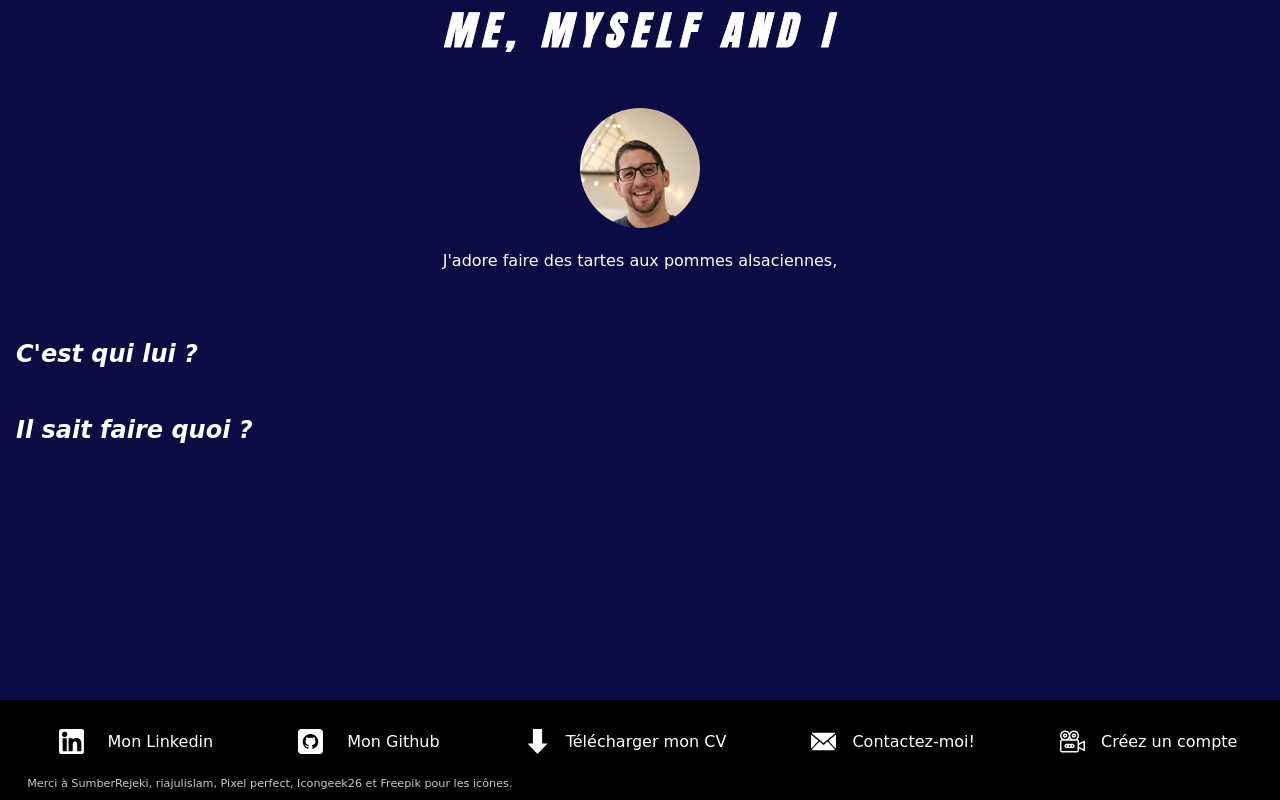
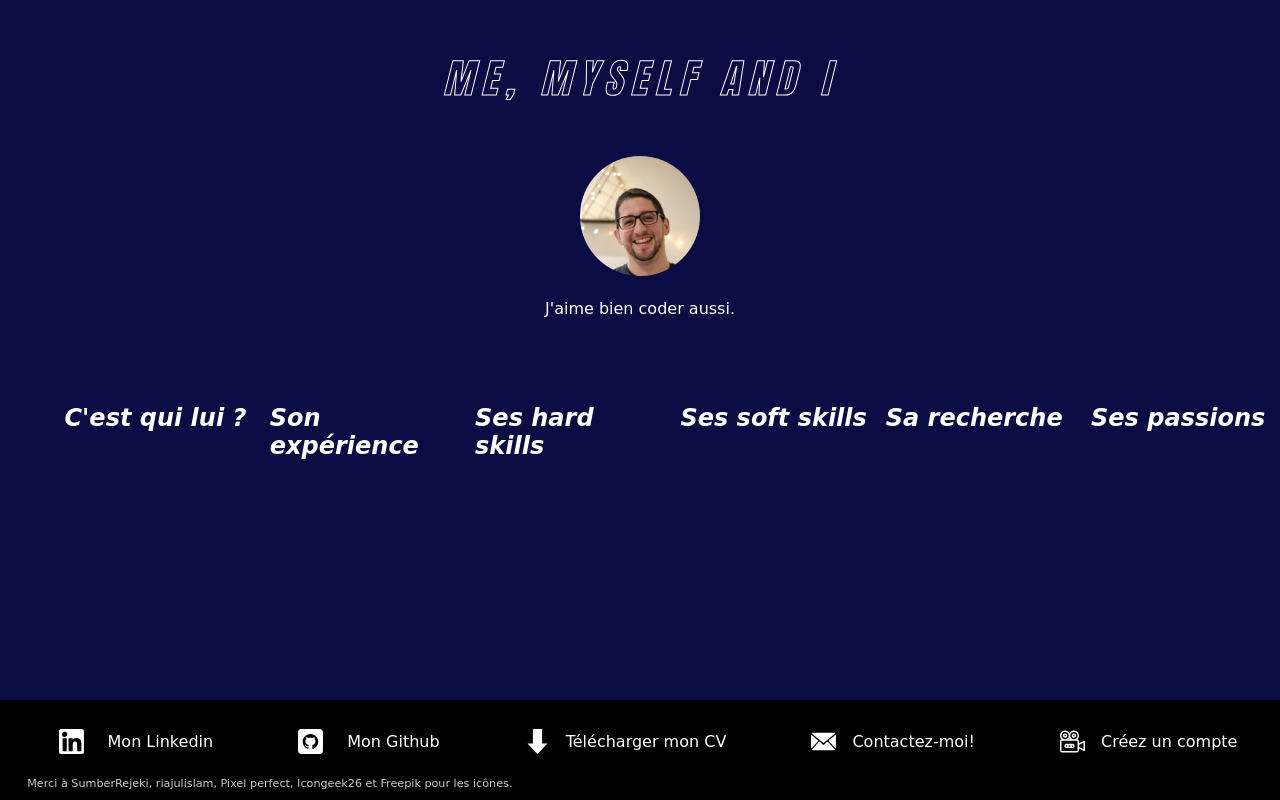
Before and after one commit to JeromeGlt/site_perso_me_myself_and_i_frontend, a Vue app: page /#/ in a window 1280 px wide. Built offline with nearby package versions, Linux system fonts and the light colour scheme.

Commit message:
amelioration of the design

```diff
--- a/src/views/Homepage.vue
+++ b/src/views/Homepage.vue
@@ -8,27 +8,63 @@
     </div>
     <div class="main_roller">
       <div class="roller">
-        <span id="rolltext">Jérôme, 31 ans<br>
-          Développeur web junior<br>
-          J'adore faire des tartes aux pommes alsaciennes,<br>
-          mais pas que! J'aime bien coder aussi.<br>
-          Ça occupe même une bonne partie de mes journées.
+        <span id="rolltext">Jérôme, 31 ans, développeur web junior<br>
+          J'adore faire des tartes aux pommes alsaciennes!<br>
+          J'aime bien coder aussi.<br>
+          Ça occupe même une bonne partie de mes journées.<br>
+          <routerLink class="link_head" to="/signup">Cliquez ici et laissez-vous guider à la découverte d'une de mes passions!</routerLink>
         </span>
       </div>
     </div>
-    <h2>C'est qui lui ?</h2>
-    <div class="container_presentation sentences">
-      <span class="presentation">Je vois le développement web comme un travail de magicien: on crée les tours un à un mineucieusement pour offrir un spectacle à la fin.</span>
-      <span class="presentation">Avec des lignes de code, j'ai le pouvoir de donner vie à des idées et c'est ça qui me plaît.</span>
-      <span class="presentation">Que vous cherchiez à créer un site web pour votre entreprise ou votre chat, un blog ou une application, j'en ai l'envie</span>
-      <span class="presentation">Je cherche un CDI au sein d'une entreprise ouverte et organisée, qui me permettra de compléter mes connaissances.</span>
-      <span class="presentation">Bienvenue dans mon monde !</span>
-    </div>
-    <h2>Il sait faire quoi ?</h2>
-    <div class="container_presentation sentences">
-      <span class="presentation">J'ai suivi une formation de développeur web chez OpenClassrooms et ai travaillé 9 mois et demi dans une entreprise en tant que dev web.</span>
-      <span class="presentation">J'ai créé ce site en utilisant Vue.js (avec vuex).</span>
-      <span class="presentation">Côté back, j'ai utilisé Nodejs avec l'ORM Express et une base de données MySQL. Pourquoi faire?<routerLink class="link_presentation" to="/movies"> Allez voir!</routerLink></span>
+    <div class="laptop_flexbox">
+      <div class="rubric" @click="show_text($event)">
+        <h2>C'est qui lui ?</h2>
+        <div class="container_presentation sentences">
+          <p class="presentation">Venant du monde du spectacle, je vois le développement web comme un travail de magicien: on crée les tours un à un, mineucieusement, pour offrir un show à la fin.</p>
+          <p class="presentation">Avec des lignes de code, j'ai le pouvoir de donner vie à des idées et c'est ça qui me plaît. Plus je découvre, plus je peux créer et plus j'adore ça.</p>
+          <p class="presentation">Que vous cherchiez à créer un site web pour votre entreprise ou votre chat, un blog ou une application, j'en ai l'envie.</p>
+        </div>
+      </div>
+      <div class="rubric" @click="show_text($event)">
+        <h2>Son expérience</h2>
+        <div class="container_presentation sentences">
+          <p class="presentation">J'ai validé une formation de développeur web chez OpenClassrooms avec 7 projets et ai travaillé 9 mois et demi dans une entreprise en tant que dev web.</p>
+          <p class="presentation">En plus de maintenir des sites existants, j'y ai géré le développement d'un gros projet. C'était évidemment stressant pour un junior, mais je l'ai amené à terme.</p>
+          <p class="presentation">J'ai quitté l'entreprise car la vision du poste ne me correspondait pas ainsi que les technologies utilisées et le salaire.</p>
+        </div>
+      </div>
+      <div class="rubric" @click="show_text($event)">
+        <h2>Ses hard skills</h2>
+        <div class="container_presentation sentences">
+          <p class="presentation">J'ai créé ce site en utilisant Vue.js (avec vuex), un framework que j'affectionne.</p>
+          <p class="presentation">Envie de tester mes connaissances en back ?<routerLink class="link_presentation" to="/signup"> C'est ici!</routerLink></p>
+          <p class="presentation">J'ai utilisé Node.js avec Sequelize, l'ORM Express ainsi qu'une base de données MySQL.</p>
+        </div>
+      </div>
+      <div class="rubric" @click="show_text($event)">
+        <h2>Ses soft skills</h2>
+        <div class="container_presentation sentences">
+          <p class="presentation">Je suis perfectionniste. J'aime le code propre, logique.</p>
+          <p class="presentation">Je suis organisé. Je sais gérer mes tâches et atteindre mes objectifs.</p>
+          <p class="presentation">Je suis curieux. Intéressé par tout ce qui est partagé avec passion, je ne demande qu'à être nourri de nouvelles choses.</p>
+        </div>
+      </div>
+      <div class="rubric" @click="show_text($event)">
+        <h2>Sa recherche</h2>
+        <div class="container_presentation sentences">
+          <p class="presentation">Je cherche un CDI au sein d'une entreprise ouverte et organisée qui me permettra de compléter mes connaissances.</p>
+          <p class="presentation">Idéalement, j'aimerais pouvoir coder du back et du front. Je ne souhaite pas choisir entre les deux actuellement. Je veux être le plus complet possible.</p>
+          <p class="presentation">Le long terme ne me fait pas peur, au contraire. Construire l'avenir de l'entreprise, mener à bien des projets, c'est ce que je souhaite faire.</p>
+        </div>
+      </div>
+      <div class="rubric" @click="show_text($event)">
+        <h2>Ses passions</h2>
+        <div class="container_presentation sentences">
+          <p class="presentation">Outre un développeur, vous avez affaire à un musicien et à un passionné de cinéma français.</p>
+          <p class="presentation">Je vous invite d'ailleurs à aller voir ce que j'ai créé <routerLink class="link_presentation" to="/signup">ici!</routerLink></p>
+          <p class="presentation">Nous pouvons ajouter à cela ma chienne qui représente beaucoup pour moi et les balades en nature qui, après quelques heures de code, me font toujours un bien fou.</p>
+        </div>
+      </div>
     </div>
   </div>
 </template>
@@ -37,12 +73,18 @@
 
 export default {
   name: 'HomePage',
+
   components: {
 
   },
+  data: () => ({
+    innerWidthMobile: false
+  }),
   methods: {
-
+    show_text(event) {
+      event.target.querySelector('.container_presentation').classList.toggle('show_content')
     }
+  }
 }
 </script>
 
@@ -72,6 +114,7 @@ export default {
   section {
     color: #fff;
     text-transform: uppercase;
+    padding-top: 3rem;
   }
   .text-shadow {
     font-style: italic;
@@ -119,46 +162,57 @@ export default {
     animation: slide 10s infinite;
   }
   .container_presentation {
-    max-height: 0px;
     margin-top: 1rem;
     background-color: rgba(0, 0, 0, 0.4);
-    transition: max-height 3s;
-  }
-  /*.container_presentation:hover span{
-    opacity: 1;
-  }*/
-  span {
-    display: block;
+    clip-path: polygon(0% 0%, 100% 0%, 100% 0%, 0% 0%);
+    transition: all ease-in-out 1s;
   }
   h2 {
     margin: 2rem 0 0 1rem;
     font-style: italic;
+    cursor: pointer;
+    pointer-events: none;
   }
-  h2:hover + .container_presentation{
-    max-height: 500px;
+  .show_content {
+    padding: 0.1rem 0 0.1rem 0.1rem;
+    clip-path: polygon(0% 0%, 100% 0%, 100% 100%, 0% 100%);
   }
-  h2:hover + .container_presentation span {
-    opacity: 1;
+  .show_content .presentation {
+    height: auto !important;
+    opacity: 1 !important;
+    transition: all 1s;
   }
-  .sentences span {
+  .sentences p:nth-child(1)  { transition-delay:  200ms }
+  .sentences p:nth-child(2)  { transition-delay:  400ms }
+  .sentences p:nth-child(3)  { transition-delay:  600ms }
+  .presentation {
+    height: 0px;
     opacity: 0;
-    transition: opacity 1300ms;
-  }
-  .sentences span:nth-child(1)  { transition-delay:  200ms }
-  .sentences span:nth-child(2)  { transition-delay:  400ms }
-  .sentences span:nth-child(3)  { transition-delay:  600ms }
-  .sentences span:nth-child(4)  { transition-delay:  800ms }
-  .sentences span:nth-child(5)  { transition-delay:  1000ms }
-  /*.sentences span:nth-child(6)  { transition-delay:  600ms }
-  .sentences span:nth-child(7)  { transition-delay:  400ms }
-  .sentences span:nth-child(8)  { transition-delay:  900ms }
-  .sentences span:nth-child(9)  { transition-delay:  700ms }*/
-  .presentation {
-    margin: 1rem 2rem 0 2rem;
     line-height: 25px;
+    margin: 1rem 2rem;
+    transition: height 1s;
   }
   .link_presentation {
     color: #fff;
     font-weight: bold;
   }
+  .link_head {
+    color: #fff;
+  }
+
+  @media screen and (min-width: 1200px) {
+    h2 {
+      cursor: default;
+    }
+    .laptop_flexbox {
+      display: flex;
+      justify-content: space-around;
+      flex-wrap: nowrap;
+      margin: 1rem 0 0 3rem;
+    }
+    .rubric {
+      width: 16.6%;
+      margin-bottom: 8rem;
+    }
+  }
 </style>
--- a/src/views/Movies.vue
+++ b/src/views/Movies.vue
@@ -181,18 +181,14 @@
             <td>{{ total_movies_belmondo }}</td>
             <td>{{ total_viewed_belmondo }} - {{ total_percent_belmondo }}%</td>
           </tr>
-
         </table>
-        <div class="movies_choice">
-          <button @click="calculate_belmondo">Rafraichir</button>
         <!-- films Belmondo -->
-          <div>
+        <div class="movies_container">
           <ul>
             <li v-for="movie in movies_belmondo" :key="movie.title">
-                <showMovies :movieData="movie"/>
+              <showMovies :movieData="movie" :calculate="this.calculate_belmondo()"/>
             </li>
           </ul>
-          </div>
         </div>
       </div>
       <!-- Tableau Clavier -->
@@ -243,16 +239,13 @@
             <td>{{ total_viewed_clavier }} - {{ total_percent_clavier }}%</td>
           </tr>
         </table>
-        <div class="movies_choice">
-          <button @click="calculate_clavier">Rafraichir</button>
         <!-- films Clavier -->
-          <div>
+        <div class="movies_container">
           <ul>
             <li v-for="movie in movies_clavier" :key="movie.title">
-                <showMovies :movieData="movie"/>
+              <showMovies :movieData="movie" :calculate="this.calculate_clavier()"/>
             </li>
           </ul>
-          </div>
         </div>
       </div>
     </div>
@@ -355,7 +348,8 @@
     margin-top: 4rem;
   }
   .show_tables table {
-    position: relative;
+    width: 80%;
+    margin-left: 2rem;
   }
   .show_tables table:hover img {
     display: block;
@@ -392,20 +386,9 @@
   .show_tables ul {
     list-style: none;
   }
-  .movies_choice {
-    position: relative;
-  }
-  .movies_choice button {
-    position: sticky;
-    top: 10rem;
-  }
-  .movies_choice button:hover {
-    border: 1px solid #0c0c44;
-  }
-  .movies_choice button:active {
-    background-color: #0c0c44;
-    color: #fff;
-    transition: 0.3s;
+  .movies_container {
+    width: 80%;
+    margin-left: 2rem;
   }
   @media screen and (min-width: 1200px) {
     #actor_choice select {
```
Lines whose indentation alone changed are shown as unchanged.
